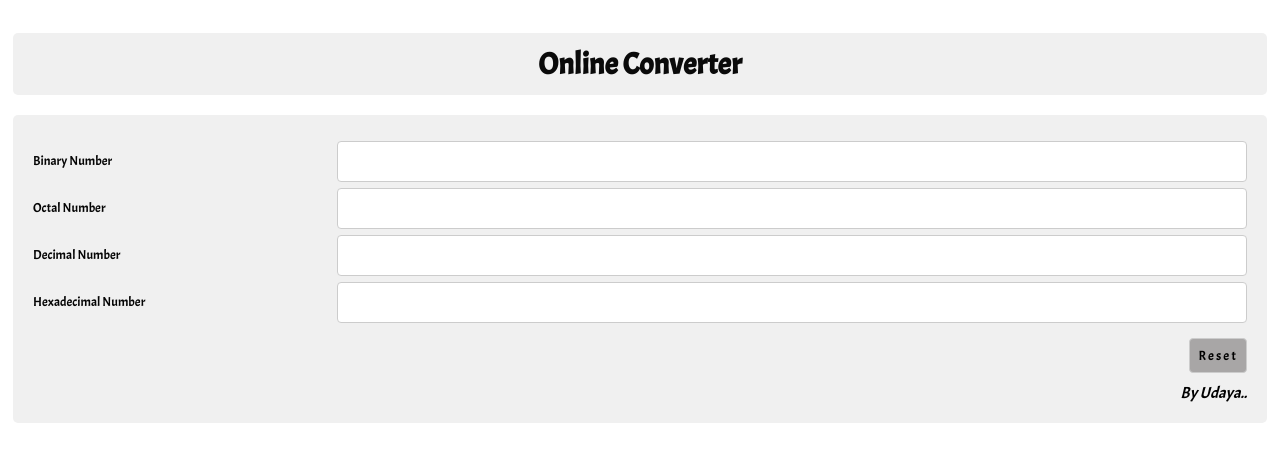
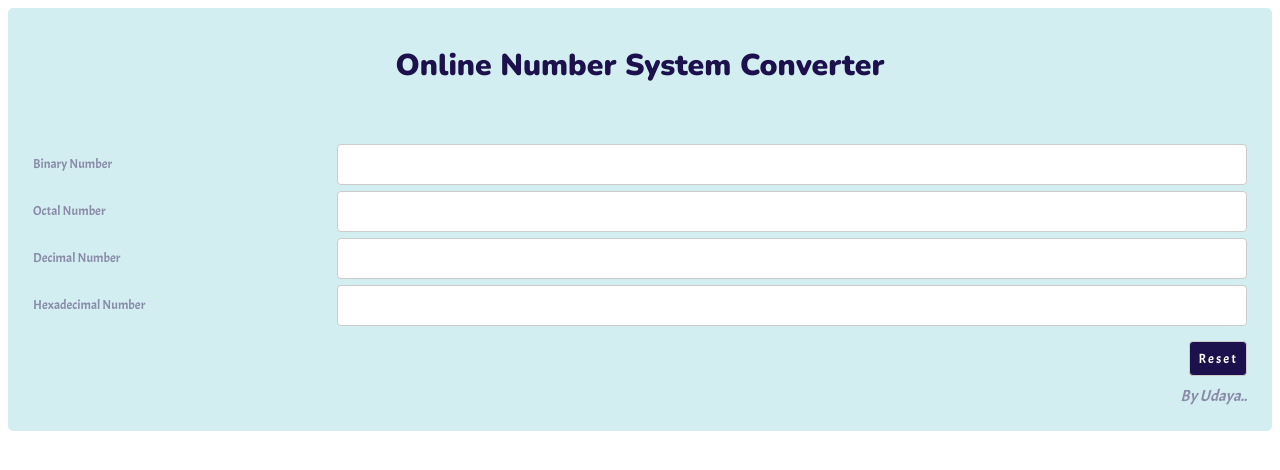
Before and after one commit to udaya28/number-converter, a plain HTML site: page index.html in a window 1280 px wide. Drawn offline with nearby package versions, Linux system fonts and the light colour scheme.

Commit message:
UI change

```diff
--- a/index.html
+++ b/index.html
@@ -9,11 +9,15 @@
       href="https://fonts.googleapis.com/css2?family=Acme&display=swap"
       rel="stylesheet"
     />
+    <link
+      href="https://fonts.googleapis.com/css2?family=Nunito:ital,wght@0,900;1,600&display=swap"
+      rel="stylesheet"
+    />
   </head>
 
   <body>
     <div class="container-main">
-      <h1>Online Converter</h1>
+      <h1>Online Number System Converter</h1>
       <div class="container">
         <form novalidate>
           <div class="row">
--- a/master.css
+++ b/master.css
@@ -18,7 +18,7 @@ button {
   resize: vertical;
 
   letter-spacing: 2px;
-  background-color: rgb(168, 166, 166);
+  background-color: #1c114d;
   margin-top: 15px;
 }
 
@@ -31,12 +31,12 @@ label {
 /* Style the container */
 .container {
   border-radius: 5px;
-  background-color: #f0f0f0;
+  background-color: #d3eef1;
   padding: 20px;
 }
 .container-main {
   border-radius: 5px;
-  background-color: #ffffff;
+  background-color: #d3eef1;
   padding: 5px;
 }
 
@@ -77,21 +77,27 @@ input:focus {
   outline: none;
 }
 label,
-h1 ,button{
+button {
   font-family: 'Acme', sans-serif;
 }
 h1 {
+  font-family: 'Nunito', sans-serif;
   text-align: center;
   border-radius: 5px;
-  background-color: #f0f0f0;
+  background-color: #d3eef1;
   padding: 12px;
   font-size: 30px;
 
   color: rgb(10, 10, 10);
+  color: #1c114d;
 }
 label {
   font-size: 13px;
   color: rgb(5, 5, 5);
+  color: #898ba9;
+}
+button {
+  color: white;
 }
 
 /* Chrome, Safari, Edge, Opera */
@@ -110,11 +116,12 @@ input[type='number'] {
   background-color: rgb(248, 177, 190);
 }
 .valid {
-  background-color: rgb(255, 255, 255), 255);
+  background-color: rgb(255, 255, 255);
 }
 
-em{
+em {
   font-family: 'Acme', sans-serif;
   float: right;
   margin-top: 10px;
+  color: #898ba9;
 }
```
